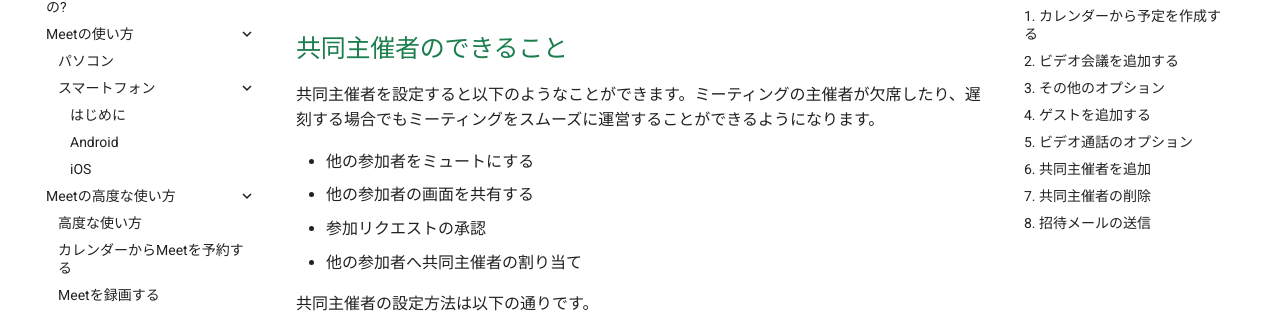
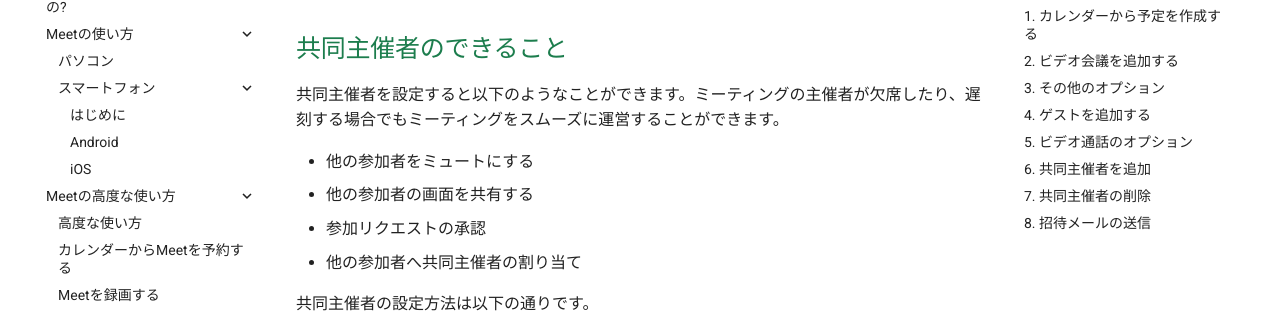
Before and after one commit to Scout-Association-of-Japan/DX-promotion-guidelines, an MkDocs documentation site: the page built from docs/web-meeting-guide/meet/GoogleMeet-co-hosts.md, in a window 1280 px wide and 900 px high. Shown: the part 197-510 px from the top of the window. Built offline with MkDocs 1.6.1 and Material for MkDocs 9.7.7, drawn with Linux system fonts in a browser that asks for light colours; comment, search, counter and statistics services are not loaded.

Commit message:
Update GoogleMeet-co-hosts.md

```diff
--- a/docs/web-meeting-guide/meet/GoogleMeet-co-hosts.md
+++ b/docs/web-meeting-guide/meet/GoogleMeet-co-hosts.md
@@ -2,7 +2,7 @@
 
 ## 共同主催者のできること
 
-共同主催者を設定すると以下のようなことができます。ミーティングの主催者が欠席したり、遅刻する場合でもミーティングをスムーズに運営することができるようになります。
+共同主催者を設定すると以下のようなことができます。ミーティングの主催者が欠席したり、遅刻する場合でもミーティングをスムーズに運営することができます。
 
 - 他の参加者をミュートにする
 - 他の参加者の画面を共有する
```
